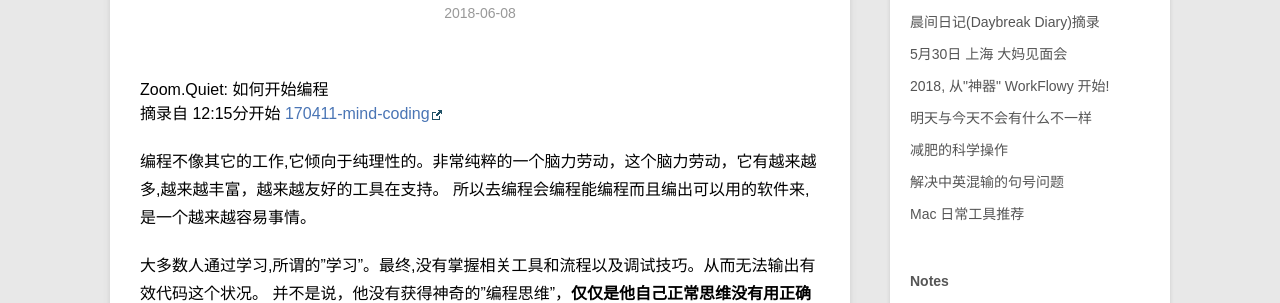
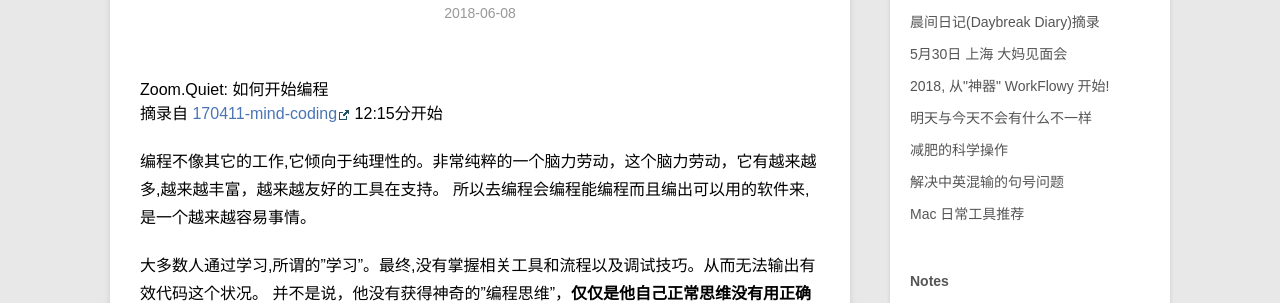
Before and after one commit to linfeng365/linfeng365.github.io, a Jekyll site: the page built from _posts/Blog/2018-06-08-ZQ.HowToStartProgramming.md, in a window 1280 px wide. Shown: the part 162-465 px from the top of the page. Built offline with Jekyll 4.4.1, drawn with Linux system fonts in a browser that asks for light colours; comment, search, counter and statistics services are not loaded.

Commit message:
optimize

```diff
--- a/_posts/Blog/2018-06-08-ZQ.HowToStartProgramming.md
+++ b/_posts/Blog/2018-06-08-ZQ.HowToStartProgramming.md
@@ -7,7 +7,7 @@ category: blog
 
 # Zoom.Quiet: 如何开始编程
 
-摘录自 12:15分开始  [170411-mind-coding](https://www.lizhi.fm/3475110/2595774648088179718?u=2650671791068188716)
+摘录自 [170411-mind-coding](https://www.lizhi.fm/3475110/2595774648088179718?u=2650671791068188716) 12:15分开始
 
 编程不像其它的工作,它倾向于纯理性的。非常纯粹的一个脑力劳动，这个脑力劳动，它有越来越多,越来越丰富，越来越友好的工具在支持。
 所以去编程会编程能编程而且编出可以用的软件来,是一个越来越容易事情。
```
